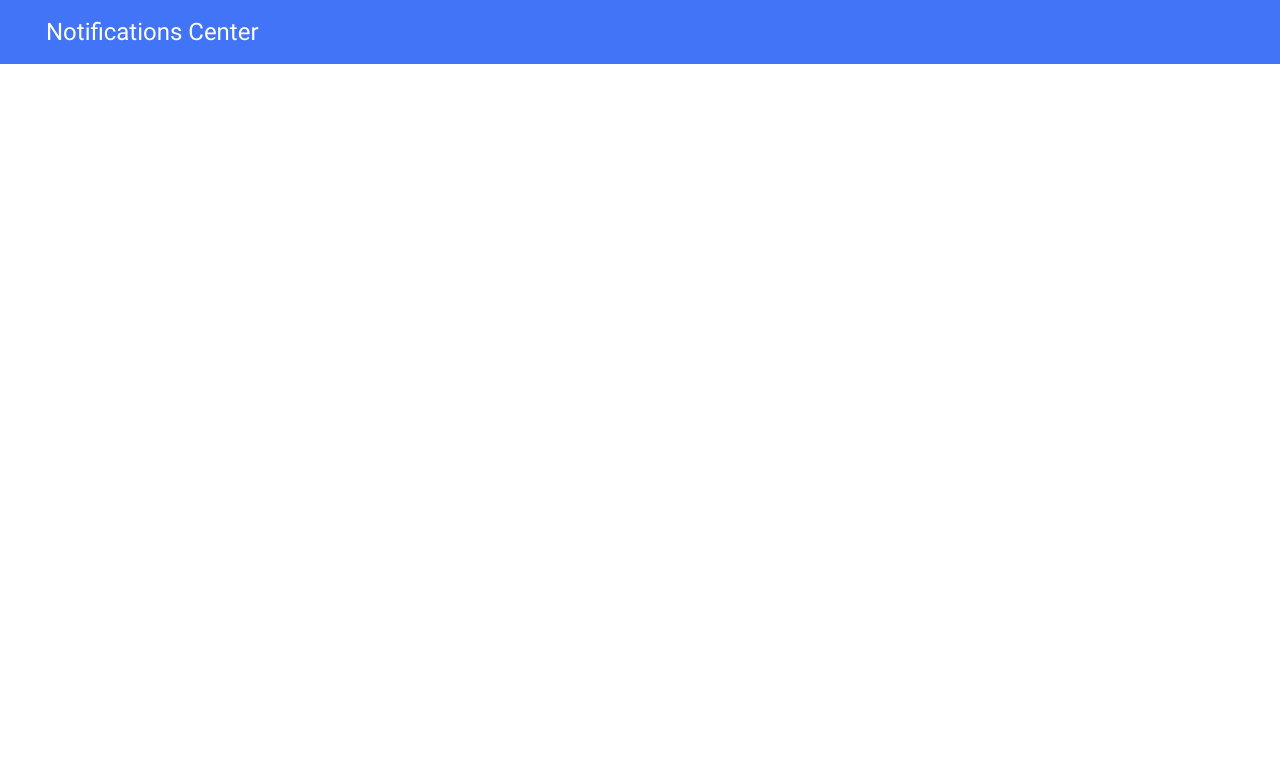
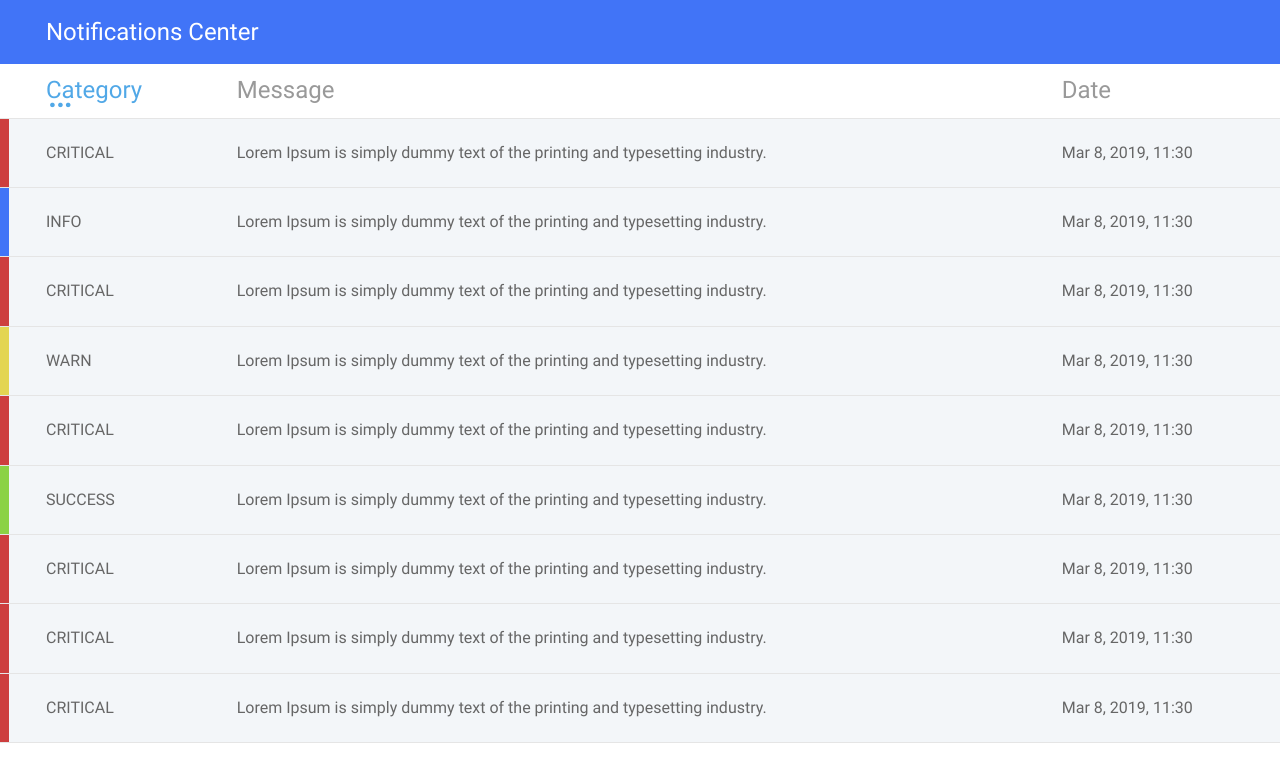
Before and after one commit to kirillgenets/notification-center, a React app: page / in a window 1280 px wide. Shown: the top 782 px of the page. Built offline with nearby package versions, Linux system fonts and the light colour scheme.

Commit message:
created table component

```diff
--- a/src/components/App/App.jsx
+++ b/src/components/App/App.jsx
@@ -1,10 +1,12 @@
 import React from 'react';
 import Header from '../Header/Header';
+import Table from '../Table/Table';
 
 const App = (props) => {
   return (
     <React.Fragment>
       <Header />
+      <Table />
     </React.Fragment>
   )
 }
--- a/src/components/Header/Header.css
+++ b/src/components/Header/Header.css
@@ -1,7 +1,7 @@
 /* Header */
 
 .header {
-  padding: 18px 46px;
+  padding: 18px 0 18px 46px;
 
   background-color: #4174F7;
 }
--- /dev/null
+++ b/src/components/HeadingColumn/HeadingColumn.css
@@ -0,0 +1,39 @@
+/* HeadingColumn */
+
+.column {
+  padding: 13px 0;
+}
+
+.column:first-child {
+  padding-left: 46px;
+}
+
+.usual, .toggler {
+  font-size: 24px;
+}
+
+.usual {
+  color: #999999;
+}
+
+.toggler {
+  padding: 0;
+  border: none;
+
+  position: relative;
+
+  background-color: transparent;
+
+  color: #51A8E7;
+}
+
+.toggler::before {
+  content: '...';
+
+  position: absolute;
+  left: 2px;
+  bottom: -10px;
+
+  font-size: 30px;
+  font-weight: bold;
+}
--- /dev/null
+++ b/src/components/HeadingColumn/HeadingColumn.jsx
@@ -0,0 +1,15 @@
+import React from 'react';
+import styles from './HeadingColumn.css';
+
+const HeadingColumn = (props) => {
+  return (
+    <td className={styles.column}>
+      {props.isSubmenu ?
+        <button className={styles.toggler}>{props.name}</button> :
+        <span className={styles.usual}>{props.name}</span>
+      }
+    </td>
+  )
+}
+
+export default HeadingColumn;
--- /dev/null
+++ b/src/components/Notification/Notification.css
@@ -0,0 +1,58 @@
+/* Notification */
+
+.notification {
+  border-bottom: 1px solid #e5e5e5;
+
+  color: #666666;
+}
+
+.unread {
+  background-color: #F3F6F9;
+}
+
+.category, .message, .date {
+  padding: 25px 0;
+}
+
+.category {
+  padding-left: 46px;
+
+  position: relative;
+
+  text-transform: uppercase;
+}
+
+.unread .category::before {
+  content: '';
+
+  width: 9px;
+  height: 100%;
+
+  position: absolute;
+  left: 0;
+  top: 0;
+}
+
+.critical::before {
+  background-color: #CD3E3E;
+}
+
+.info::before {
+  background-color: #4174F7;
+}
+
+.success::before {
+  background-color: #8BD244;
+}
+
+.warn::before {
+  background-color: #E3D552;
+}
+
+.message {
+  width: 825px;
+}
+
+.date {
+
+}
--- /dev/null
+++ b/src/components/Notification/Notification.jsx
@@ -0,0 +1,16 @@
+import React, { useState } from 'react';
+import styles from './Notification.css';
+
+const Notification = (props) => {
+  const [readStatus, setReadStatus] = useState('unread');
+
+  return (
+    <tr className={[styles.notification, styles[readStatus]].join(' ')}>
+      <td className={[styles.category, styles[props.category]].join(' ')}>{props.category}</td>
+      <td className={styles.message}>{props.message}</td>
+      <td className={styles.date}>{props.date}</td>
+    </tr>
+  )
+}
+
+export default Notification;
--- /dev/null
+++ b/src/components/Notificatons/Notifications.jsx
@@ -0,0 +1,56 @@
+import React from 'react';
+import Notification from '../Notification/Notification';
+
+const Notifications = () => {
+  return (
+    <tbody>
+      <Notification
+        category="critical"
+        message="Lorem Ipsum is simply dummy text of the printing and typesetting industry."
+        date="Mar 8, 2019, 11:30"
+      />
+      <Notification
+        category="info"
+        message="Lorem Ipsum is simply dummy text of the printing and typesetting industry."
+        date="Mar 8, 2019, 11:30"
+      />
+      <Notification
+        category="critical"
+        message="Lorem Ipsum is simply dummy text of the printing and typesetting industry."
+        date="Mar 8, 2019, 11:30"
+      />
+      <Notification
+        category="warn"
+        message="Lorem Ipsum is simply dummy text of the printing and typesetting industry."
+        date="Mar 8, 2019, 11:30"
+      />
+      <Notification
+        category="critical"
+        message="Lorem Ipsum is simply dummy text of the printing and typesetting industry."
+        date="Mar 8, 2019, 11:30"
+      />
+      <Notification
+        category="success"
+        message="Lorem Ipsum is simply dummy text of the printing and typesetting industry."
+        date="Mar 8, 2019, 11:30"
+      />
+      <Notification
+        category="critical"
+        message="Lorem Ipsum is simply dummy text of the printing and typesetting industry."
+        date="Mar 8, 2019, 11:30"
+      />
+      <Notification
+        category="critical"
+        message="Lorem Ipsum is simply dummy text of the printing and typesetting industry."
+        date="Mar 8, 2019, 11:30"
+      />
+      <Notification
+        category="critical"
+        message="Lorem Ipsum is simply dummy text of the printing and typesetting industry."
+        date="Mar 8, 2019, 11:30"
+      />
+    </tbody>
+  )
+}
+
+export default Notifications;
--- /dev/null
+++ b/src/components/Table/Table.css
@@ -0,0 +1,7 @@
+/* Table */
+
+.table {
+  border-collapse: collapse;
+
+  width: 100%;
+}
--- /dev/null
+++ b/src/components/Table/Table.jsx
@@ -0,0 +1,15 @@
+import React from 'react';
+import TableHeading from '../TableHeading/TableHeading';
+import TableBody from '../Notificatons/Notifications';
+import styles from './Table.css';
+
+const Table = () => {
+  return (
+    <table className={styles.table}>
+      <TableHeading />
+      <TableBody />
+    </table>
+  )
+}
+
+export default Table;
--- /dev/null
+++ b/src/components/TableHeading/TableHeading.css
@@ -0,0 +1,5 @@
+/* TableHeading */
+
+.row {
+  border-bottom: 1px solid #e5e5e5;
+}
--- /dev/null
+++ b/src/components/TableHeading/TableHeading.jsx
@@ -0,0 +1,26 @@
+import React from 'react';
+import HeadingColumn from '../HeadingColumn/HeadingColumn';
+import styles from './TableHeading.css';
+
+const TableHeading = () => {
+  return (
+    <thead>
+      <tr className={styles.row}>
+        <HeadingColumn
+          isSubmenu={true}
+          name="Category"
+        />
+        <HeadingColumn
+          isSubmenu={false}
+          name="Message"
+        />
+        <HeadingColumn
+          isSubmenu={false}
+          name="Date"
+        />
+      </tr>
+    </thead>
+  )
+}
+
+export default TableHeading;
--- a/webpack.config.js
+++ b/webpack.config.js
@@ -27,7 +27,7 @@ module.exports = {
             options: {
               modules: {
                 mode: 'local',
-                localIdentName: '[name]__[local]--[hash:base64:5]',
+                localIdentName: '[name]__[local]',
                 context: path.resolve(__dirname, 'src'),
                 hashPrefix: 'my-custom-hash',
               }
```
